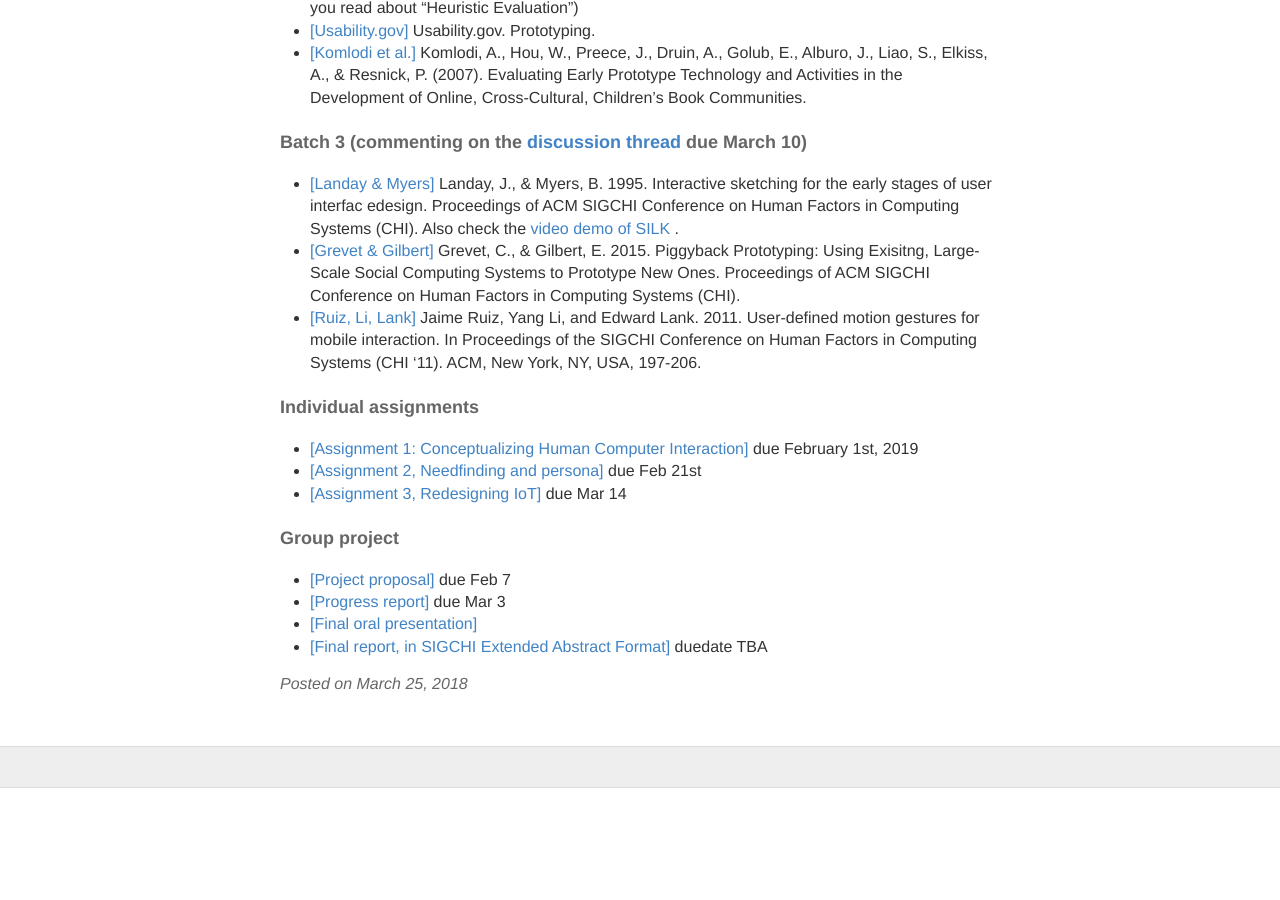
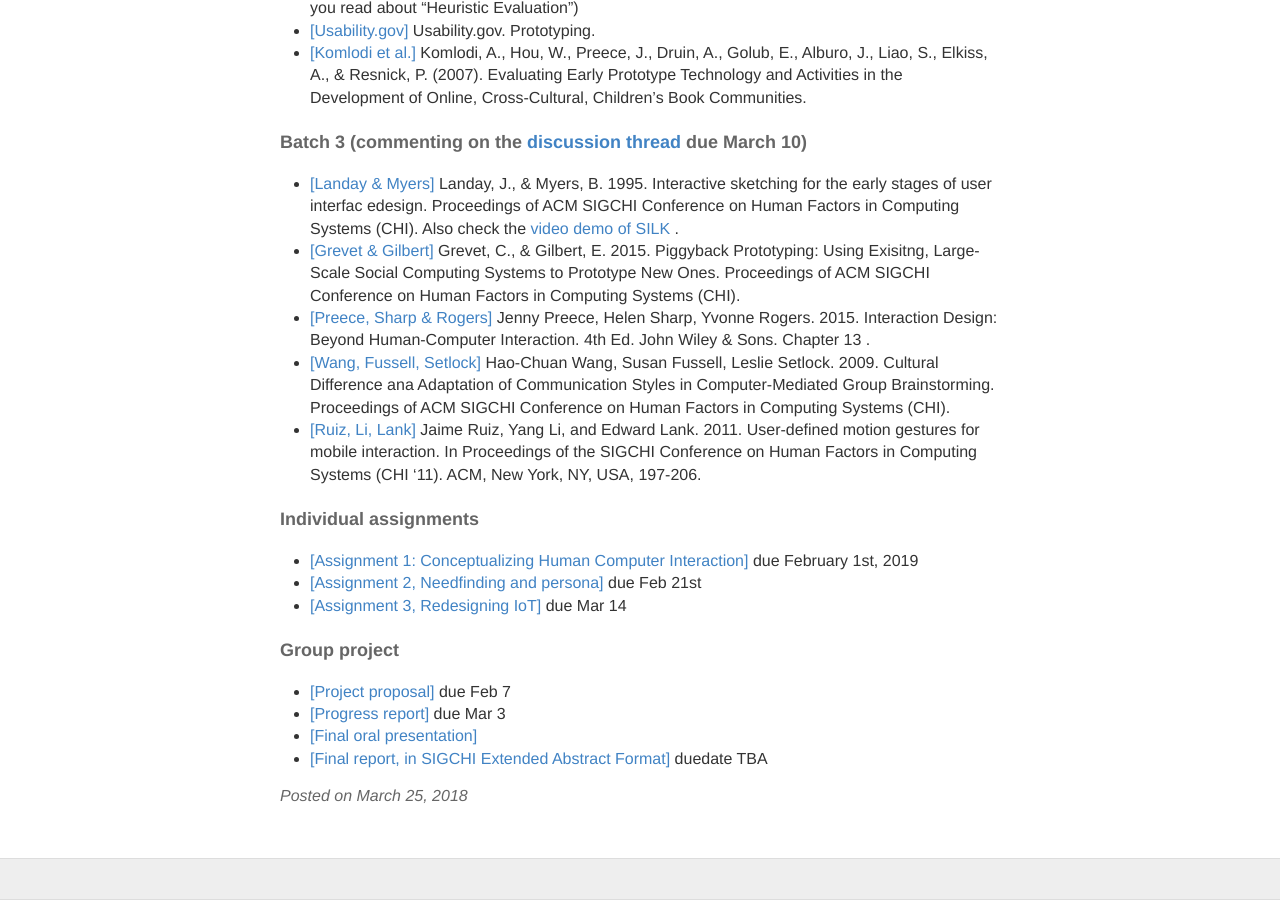
Before and after one commit to hciwang/hciwang.github.io, a Jekyll site: the page built from _posts/2018-3-25-lectures.md, in a window 1280 px wide and 900 px high, scrolled down 3813 px. Built offline with Jekyll 4.4.1, drawn with Linux system fonts in a browser that asks for light colours; before the commit the page ends 4601 px from its top, so only the background shows below that.

Commit message:
Update 2018-3-25-lectures.md

```diff
--- a/_posts/2018-3-25-lectures.md
+++ b/_posts/2018-3-25-lectures.md
@@ -122,6 +122,8 @@
 #### Batch 3 (commenting on the [discussion thread](https://canvas.ucdavis.edu/courses/293005/discussion_topics/285017) due March 10)
 - [[Landay & Myers]](https://dl.acm.org/citation.cfm?id=223910) Landay, J., & Myers, B. 1995. Interactive sketching for the early stages of user interfac edesign. Proceedings of ACM SIGCHI Conference on Human Factors in Computing Systems (CHI). Also check the [video demo of SILK](https://www.youtube.com/watch?v=VLQcW6SpJ88) .
 - [[Grevet & Gilbert]](http://comp.social.gatech.edu/papers/chi15.airport.grevet.pdf)  Grevet, C., & Gilbert, E. 2015. Piggyback Prototyping: Using Exisitng, Large-Scale Social Computing Systems to Prototype New Ones. Proceedings of ACM SIGCHI Conference on Human Factors in Computing Systems (CHI).
+- [[Preece, Sharp & Rogers]](http://www.id-book.com/) Jenny Preece, Helen Sharp, Yvonne Rogers. 2015. Interaction Design: Beyond Human-Computer Interaction. 4th Ed. John Wiley & Sons. Chapter 13 .
+- [[Wang, Fussell, Setlock]](http://www.cs.cornell.edu/~haochuan/manuscripts/WangFussellSetlock_CHI_09.pdf) Hao-Chuan Wang, Susan Fussell, Leslie Setlock. 2009. Cultural Difference ana Adaptation of Communication Styles in Computer-Mediated Group Brainstorming.  Proceedings of ACM SIGCHI Conference on Human Factors in Computing Systems (CHI).
 - [[Ruiz, Li, Lank]](https://canvas.ucdavis.edu/courses/293005/files/folder/Reading?preview=5379851) Jaime Ruiz, Yang Li, and Edward Lank. 2011. User-defined motion gestures for mobile interaction. In Proceedings of the SIGCHI Conference on Human Factors in Computing Systems (CHI '11). ACM, New York, NY, USA, 197-206.
 
 
```
